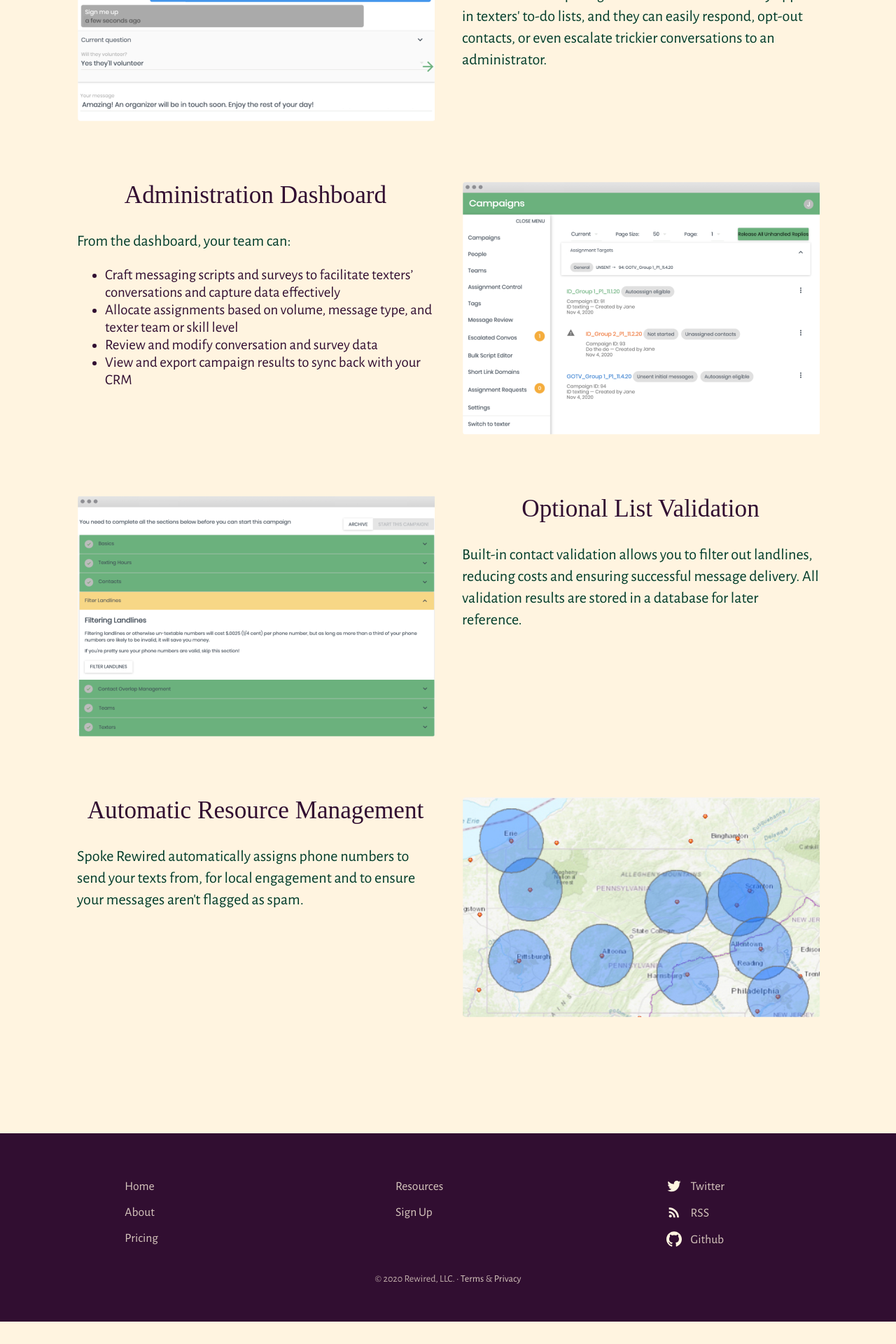
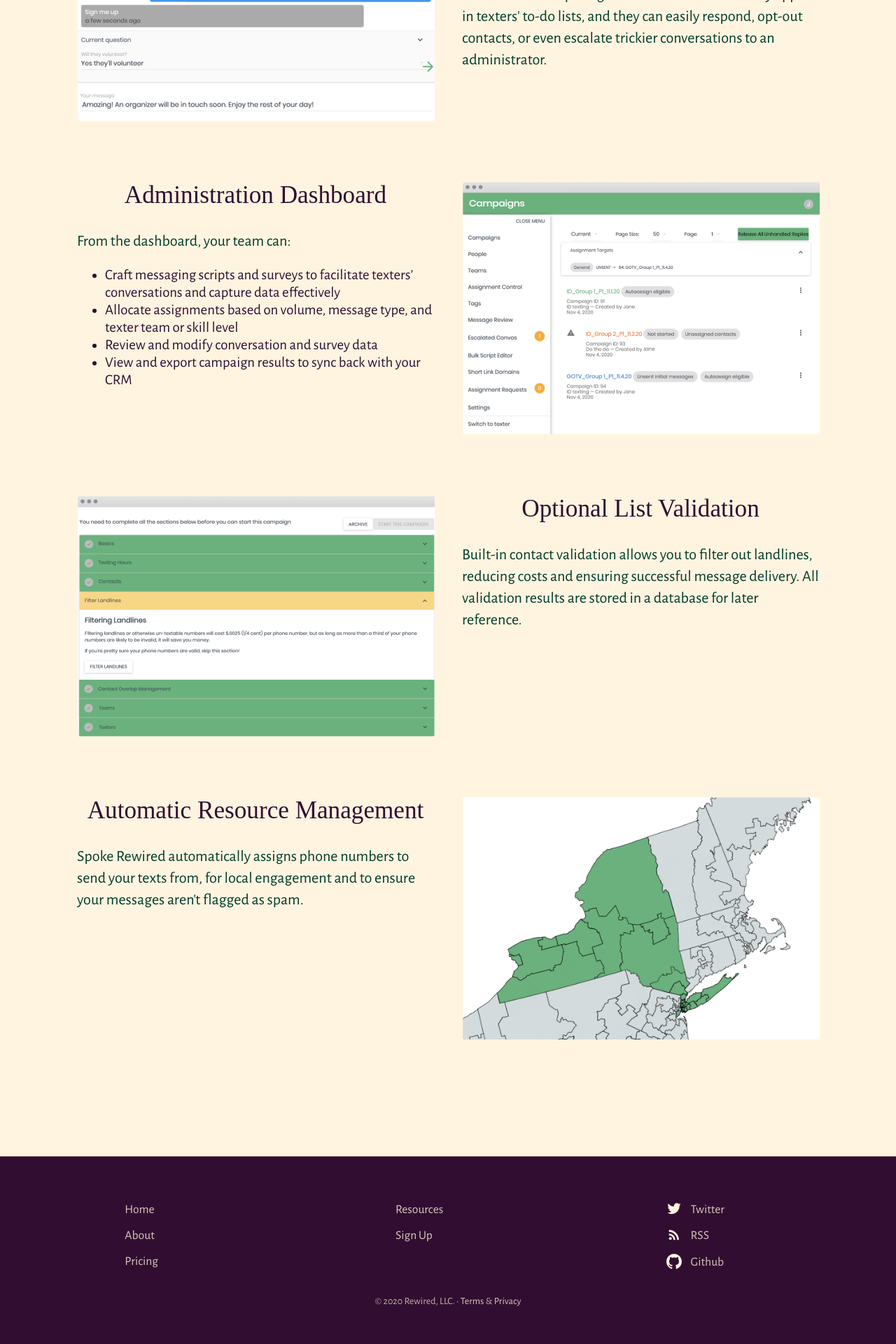
Before and after one commit to politics-rewired/politics-rewired.github.io, a Jekyll site: the page built from index.html, in a window 1280 px wide. Shown: the part 884-2804 px from the top of the page at 70% size. Built offline with Jekyll 4.4.1, drawn with Linux system fonts in a browser that asks for light colours; some web fonts are replaced; before the commit the page ends 2772 px from its top, so only the background shows below that.

Commit message:
feat: adding gif, fixing typos

```diff
--- a/index.html
+++ b/index.html
@@ -19,7 +19,7 @@ sections:
     image: filter.png
   - title: Automatic Resource Management
     content: Spoke Rewired automatically assigns phone numbers to send your texts from, for local engagement and to ensure your messages aren't flagged as spam.
-    image: proximity.jpg
+    image: proximity.gif
 ---
 
 <section class="hero">
```
Also changed, not shown: images/proximity.gif (added), images/proximity.jpg (deleted).
